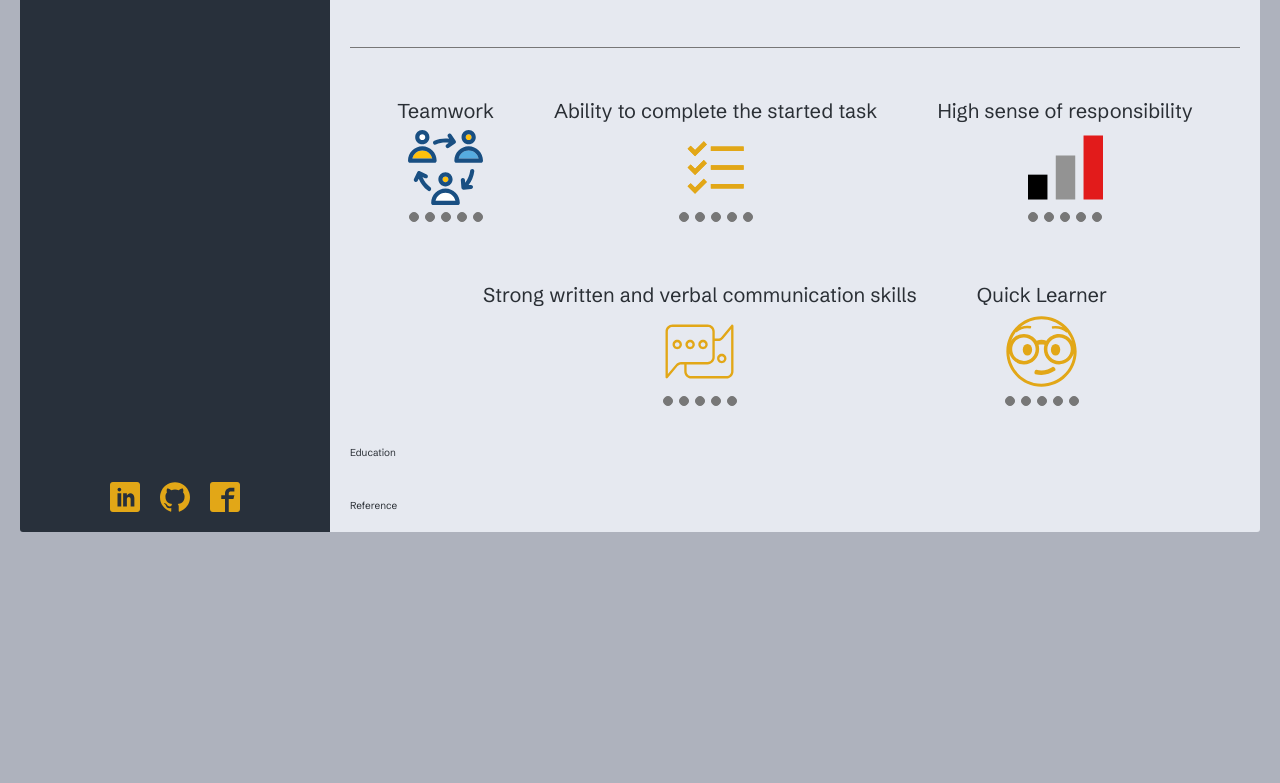
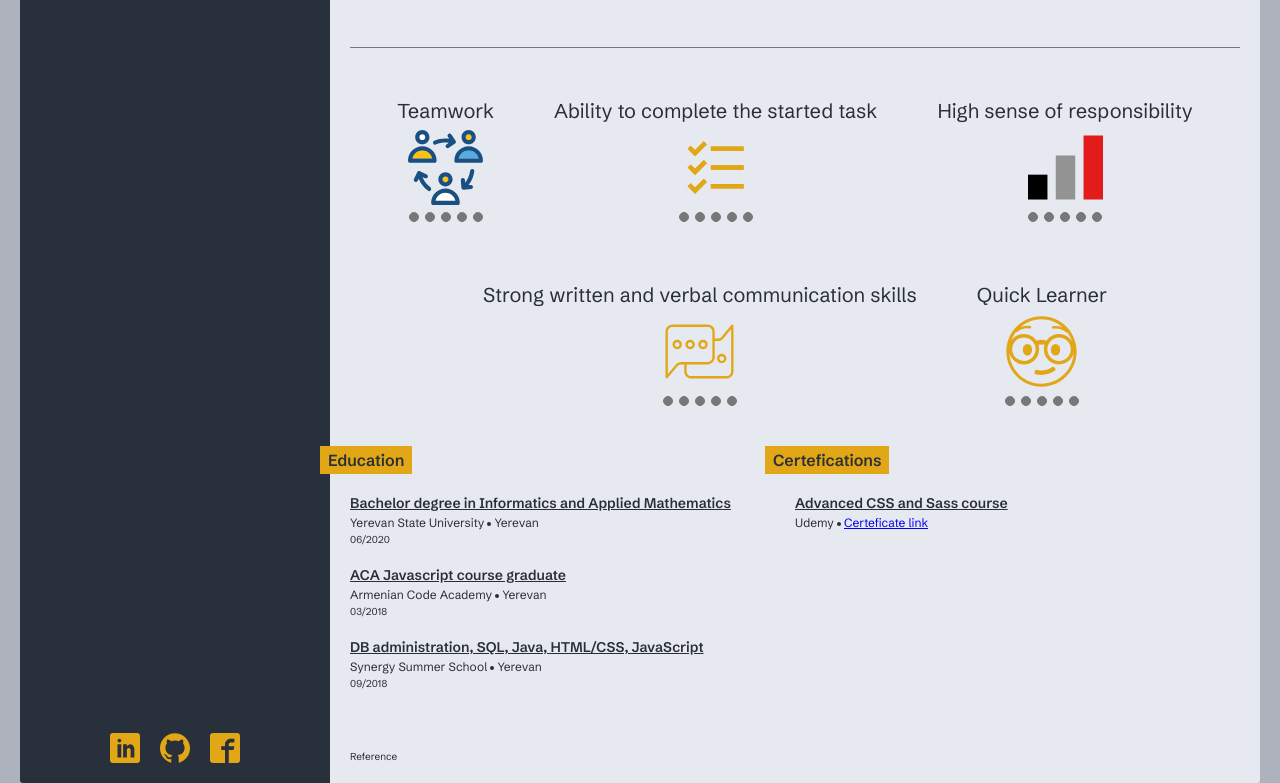
Before and after one commit to HovSyan/cv_project, a website: page index.html in a window 1280 px wide. Shown: the part 1795-2578 px from the top of the page. Before the commit the page ends 2327 px from the top, so only its background shows below. Drawn offline with nearby package versions, Linux system fonts and the light colour scheme; files that its build step writes are made by us from their sources.

Commit message:
Added education and certefication sections

```diff
--- a/index.html
+++ b/index.html
@@ -262,7 +262,30 @@
                         </div>
                     </div>
                 </section>
-                <section class="education">Education</section>
+                <section class="education">
+                    <h3 class="resume__section-heading">Education</h3>
+                    <div class="education__container">
+                        <h4 class="education__title">Bachelor degree in Informatics and Applied Mathematics</h4>
+                        <span class="education__location">Yerevan State University <span class="dot"></span> Yerevan</span>
+                        <span class="education__years">06/2020</span>
+                    </div>
+                    <div class="education__container">
+                        <h4 class="education__title">ACA Javascript course graduate</h4>
+                        <span class="education__location">Armenian Code Academy <span class="dot"></span> Yerevan</span>
+                        <span class="education__years">03/2018</span>
+                    </div>
+                    <div class="education__container">
+                        <h4 class="education__title">DB administration, SQL, Java, HTML/CSS, JavaScript</h4>
+                        <span class="education__location">Synergy Summer School <span class="dot"></span> Yerevan</span>
+                        <span class="education__years">09/2018</span>
+                    </div>
+                    <h3 class="resume__section-heading">Certefications</h3>
+                    <div class="education__container education__container--certefication">
+                        <h4 class="education__title education__title--certefication">Advanced CSS and Sass course</h4>
+                        <!-- TODO add certeficat link -->
+                        <span class="education__location education__location--certefication">Udemy <span class="dot"></span> <a href="#">Certeficate link</a></span>
+                    </div>
+                </section>
                 <section class="reference">Reference</section>
             </div>
         </main>
--- /dev/null
+++ b/scss/_education.scss
@@ -0,0 +1,38 @@
+.education {
+    display: grid;
+    grid-template-columns: 1fr 1fr;
+    grid-auto-flow: column;
+
+    & > h3 {
+        grid-row: 1 / span 1;
+
+        &:last-of-type {
+            grid-column: 2 / span 2;
+        }
+    }
+
+    &__container {
+        grid-column: 1 / 2;
+
+        display: grid;
+        grid-template-rows: min-content;
+        grid-row-gap: .3rem;
+
+        &:not(:last-child) {
+            margin-bottom: 2rem;
+        }
+
+        &--certefication {
+            grid-column: 2 / -1;
+        }
+    }
+
+    &__title {
+        font-size: 1.4rem;
+        text-decoration: underline;
+    }
+
+    &__location {
+        font-size: 1.2rem;
+    }
+}
--- a/scss/_utils.scss
+++ b/scss/_utils.scss
@@ -13,3 +13,12 @@
         cursor: default;
     }
 }
+
+.dot {
+    display: inline-block;
+    width: .4rem;
+    height: .4rem;
+    vertical-align: middle;
+    background-color: var(--text-color-dark);
+    border-radius: 100%;
+}
--- a/scss/main.scss
+++ b/scss/main.scss
@@ -2,6 +2,7 @@
 @import "bookmark.scss";
 @import "header.scss";
 @import "container.scss";
+@import "education.scss";
 @import "experience.scss";
 @import "info.scss";
 @import "progress.scss";
```
